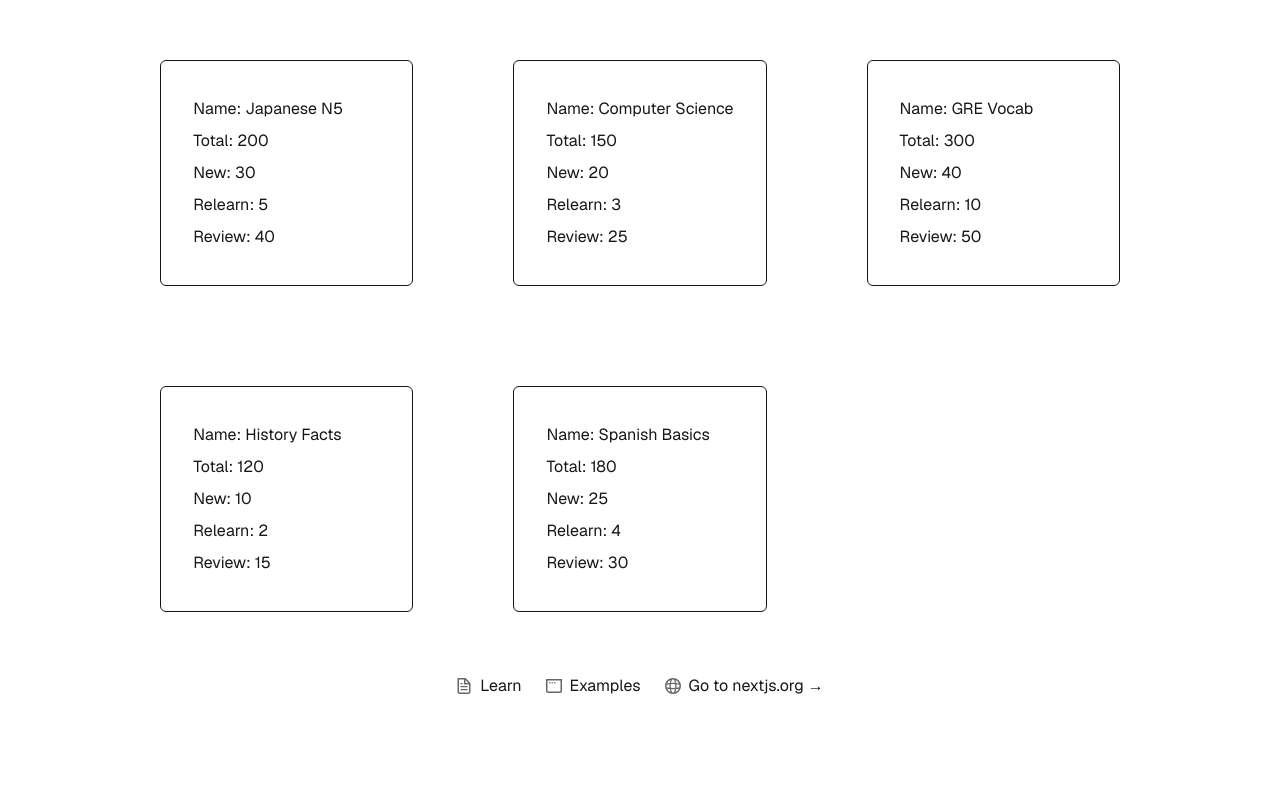
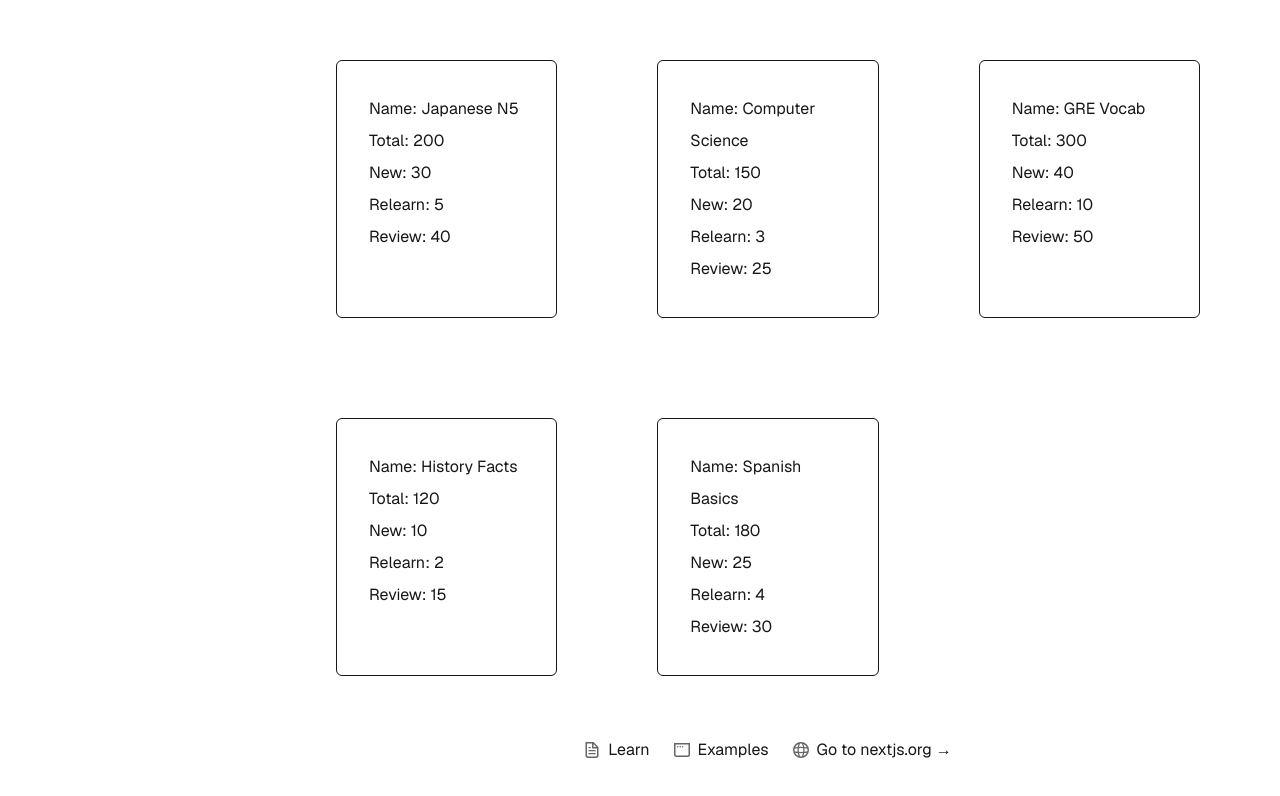
Before and after one commit to MateoJGReyes/flashcard-app, a Next.js app: page /decks in a window 1280 px wide. Shown: the part 104-900 px from the top of the page. Built offline with nearby package versions, Linux system fonts and the light colour scheme.

Commit message:
formatting fix

```diff
--- a/src/app/decks/[id]/page.tsx
+++ b/src/app/decks/[id]/page.tsx
@@ -82,13 +82,13 @@ export default function Home({ params }: { params: { id: string } })
   const numericId = Number(params.id);
   const eck = ecks.find((eck) => eck.id === numericId);
   return (
-    <div>
+    <div className="flex grid grid-rows-[20px_1fr_20px] items-center justify-items-center min-h-screen p-8 pb-20 gap-16 sm:p-20 font-[family-name:var(--font-geist-sans)]">
       <AppSideBar />
-    <div onClick={handleSides}
-    className="grid items-center border justify-items-center p-8 gap-16 font-[family-name:var(--font-geist-sans)]">
+    <main onClick={handleSides}
+    className="border ml-64 p-8 font-[family-name:var(--font-geist-sans)]">
         <h1 className="text-[50px]">{side === 1 ? eck?.cardQuestion : eck?.cardAnswer}</h1>
-    </div>
-    <div>
+    </main>
+    <div className="ml-64 p-8 font-[family-name:var(--font-geist-sans)]">
       <h1>
         osu how {params.id}
       </h1>
--- a/src/app/decks/page.tsx
+++ b/src/app/decks/page.tsx
@@ -52,7 +52,7 @@ export default function Home()
   return (
     <div className="grid grid-rows-[20px_1fr_20px] items-center justify-items-center min-h-screen p-8 pb-20 gap-16 sm:p-20 font-[family-name:var(--font-geist-sans)]">
         <AppSideBar />
-        <main className="flex align-top gap-[100px] row-start-2 grid grid-cols-1 sm:grid-cols-2 lg:grid-cols-3">
+        <main className="flex align-top ml-64 gap-[100px] row-start-2 grid grid-cols-1 sm:grid-cols-2 lg:grid-cols-3">
             {ecks.map((eck, id) => (
                 <Link key={id} href={`/decks/${id}`} className="border hover:cursor-pointer rounded-md p-8 leading-8">
                     <h1>Name: {eck.deckName}</h1>
@@ -63,7 +63,7 @@ export default function Home()
                 </Link>
             ))}
         </main>
-        <footer className="row-start-3 flex gap-[24px] flex-wrap items-center justify-center">
+        <footer className="row-start-3 flex ml-64 gap-[24px] flex-wrap items-center justify-center">
             <a
             className="flex items-center gap-2 hover:underline hover:underline-offset-4"
             href="https://nextjs.org/learn?utm_source=create-next-app&utm_medium=appdir-template-tw&utm_campaign=create-next-app"
--- a/src/components/appSideBar.tsx
+++ b/src/components/appSideBar.tsx
@@ -17,7 +17,7 @@ import
 const items = [
   {
     title: "Decks",
-    url: "decks",
+    url: "/decks",
     icon: FileStack,
   },
   {
```
